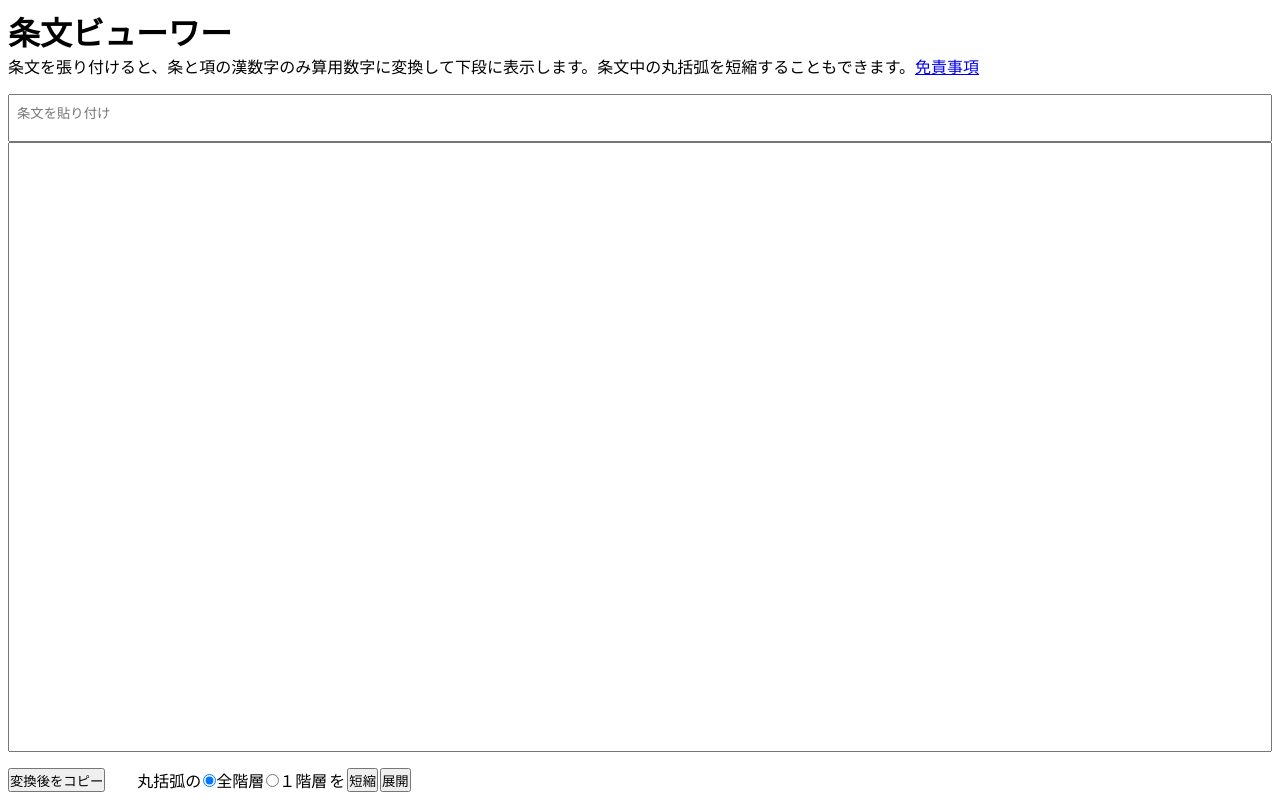
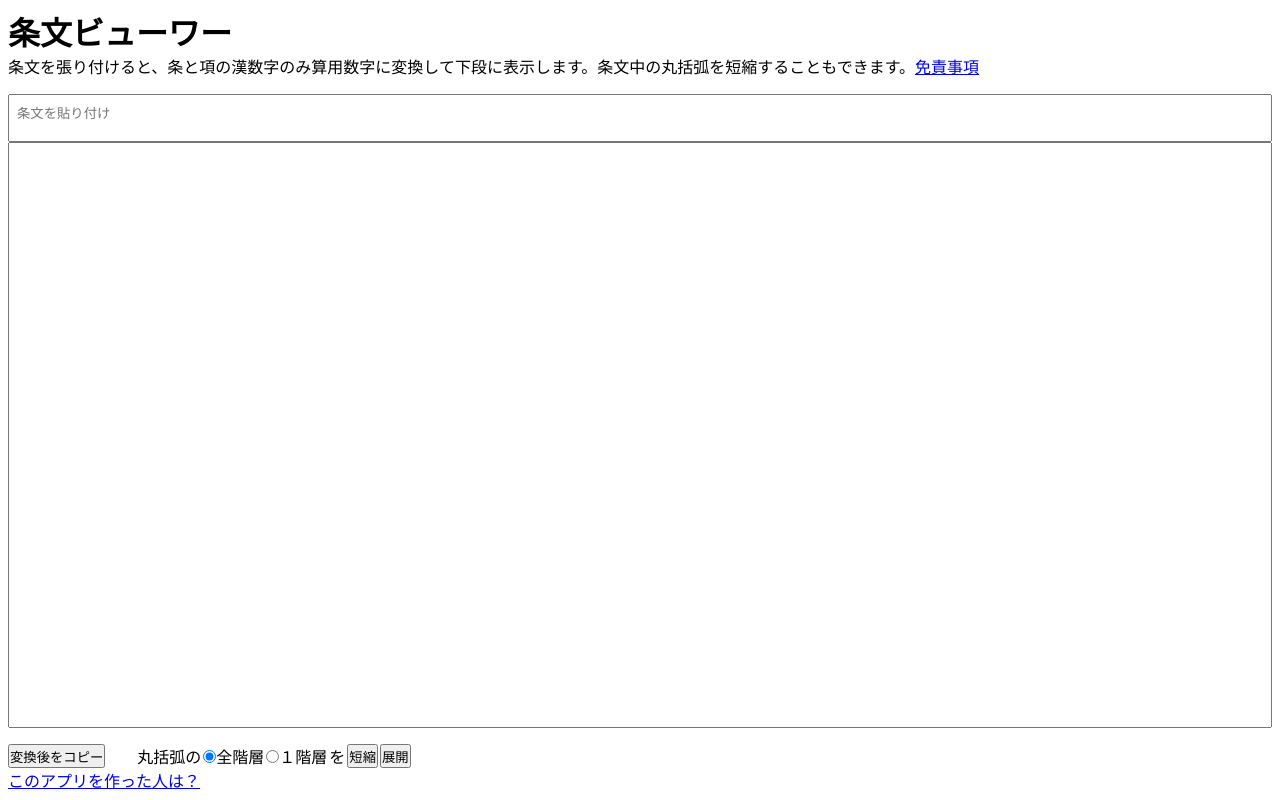
Before and after one commit to s1230038/ClauseHelper, a Next.js app in the folder clause-helper-app/: page / in a window 1280 px wide. Built offline with nearby package versions, Linux system fonts and the light colour scheme; no server answers.

Commit message:
[update] link to portfolio page

```diff
--- a/clause-helper-app/src/components/ClauseViewer.tsx
+++ b/clause-helper-app/src/components/ClauseViewer.tsx
@@ -44,6 +44,7 @@ export function ClauseViewer() {
             />
           </div>
         </div>
+        <a href="https://s1230038.github.io/">このアプリを作った人は？</a>
       </div>
     </div>
   )
```
